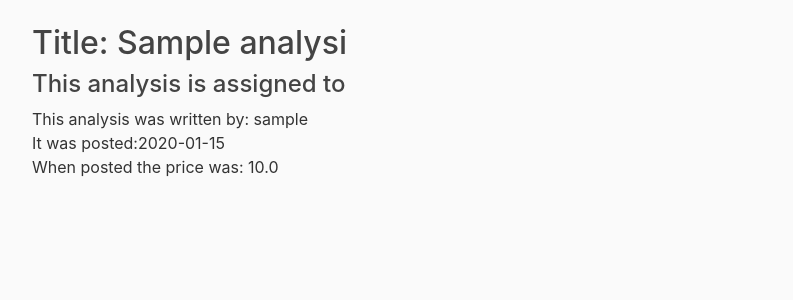
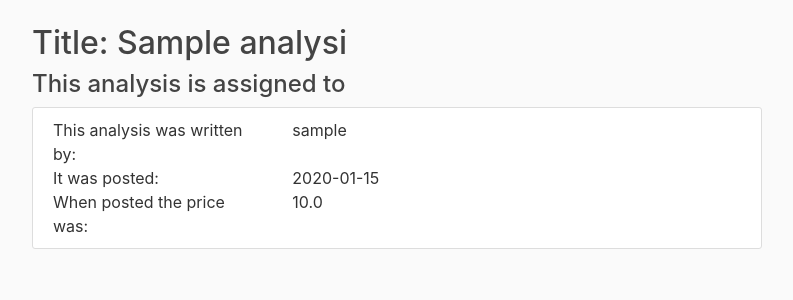
Before and after one commit to louisesvennssonn/Proj_een065, a Flask app: page /analysis/1/ in a window 1280 px wide. Shown: the part 56-356 px from the top of the page, without its empty margins (53-846 px from the left). Run offline with Flask 2, Linux system fonts and the light colour scheme; tables that the repository leaves empty hold one stand-in row (values such as "Sample post"); some libraries are stand-ins or nearby versions.

Commit message:
Update 1

```diff
--- a/stock_analysis/templates/analysis.html
+++ b/stock_analysis/templates/analysis.html
@@ -1,11 +1,19 @@
 {% extends "layout.html" %}
 {% block content %}
-    <div class="header">
         <h2>Title: {{ analysis.title }}</h2>
         <h4>This analysis is assigned to {{ analysis.stock.name }}</h4>
-    </div>
-    <div class="media-body"> This analysis was written by: {{ analysis.user.username }}<br>
-        It was posted:{{ analysis.date_posted.strftime('%Y-%m-%d') }}<br>
-        When posted the price was: {{ analysis.price }}
+    <div class="content-section">
+        <div class="row">
+            <div class="col-md-4">This analysis was written by: </div>
+            <div class="col-md-8">{{ analysis.user.username }}</div>
+        </div>
+        <div class="row">
+            <div class="col-md-4">It was posted: </div>
+            <div class="col-md-8"> {{ analysis.date_posted.strftime('%Y-%m-%d') }}</div>
+        </div>
+        <div class="row">
+            <div class="col-md-4">When posted the price was:  </div>
+            <div class="col-md-8">{{ analysis.price }}</div>
+        </div>
     </div>
 {% endblock content %}
```
